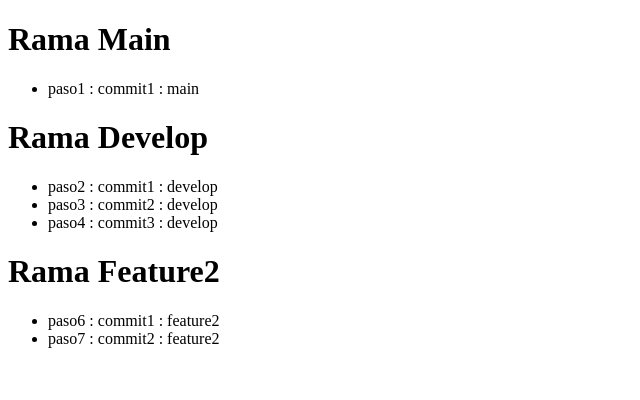
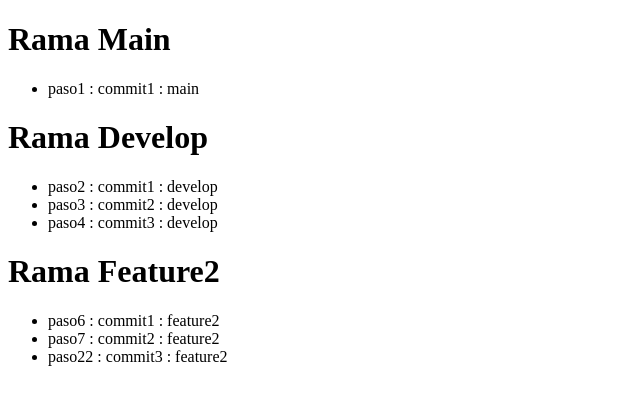
Before and after one commit to ALESS4NDOR/practica-git-github, a plain HTML site: page index.html in a window 1280 px wide. Shown: the whole page, without its empty margins (0-640 px from the left). Drawn offline with Linux system fonts and the light colour scheme.

Commit message:
paso22 : commit3 : feature2

```diff
--- a/index.html
+++ b/index.html
@@ -22,6 +22,7 @@
     <ul>
         <li>paso6 : commit1 : feature2</li>
         <li>paso7 : commit2 : feature2</li>
+        <li>paso22 : commit3 : feature2</li>
     </ul>
 </body>
 </html>
```
